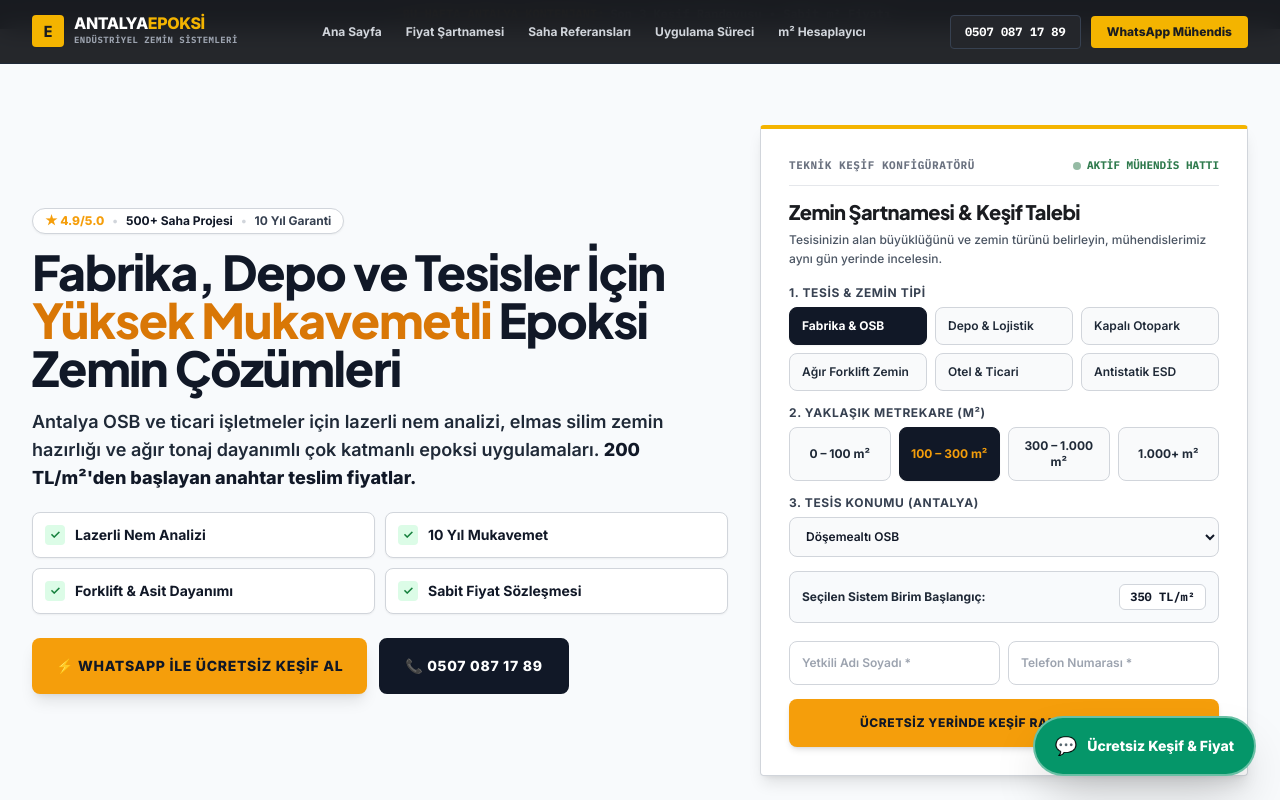
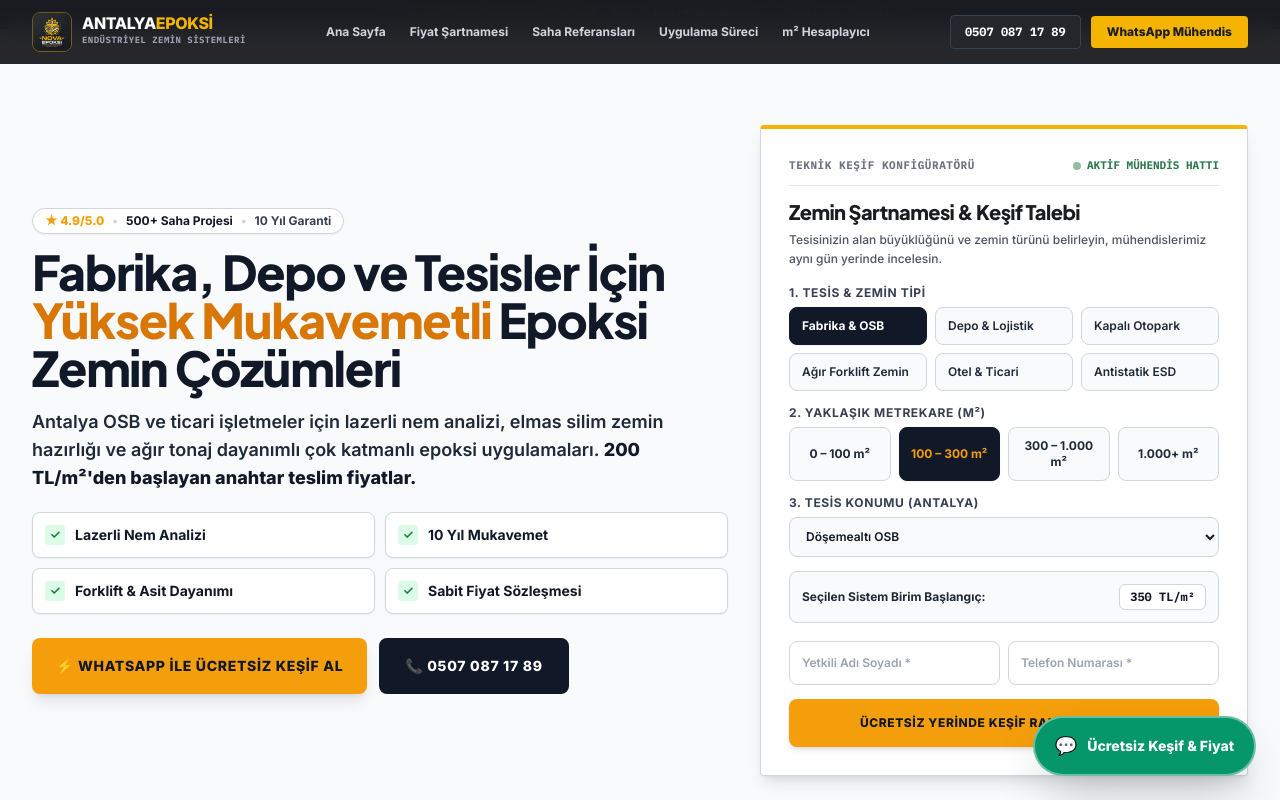
Before and after one commit to novadigital-official/nova-epoksi, a Next.js app: page / in a window 1280 px wide. Shown: the top 800 px of the page. Built offline with nearby package versions, Linux system fonts and the light colour scheme.

Commit message:
feat(branding): add official custom logo and navbar branding

```diff
--- a/components/Navbar.tsx
+++ b/components/Navbar.tsx
@@ -14,9 +14,11 @@
       <div className="max-w-7xl mx-auto px-4 sm:px-6 lg:px-8 w-full h-full flex items-center justify-between">
         {/* LOGO */}
         <a href="/" className="flex items-center gap-2.5 group">
-          <div className="w-8 h-8 bg-[#F4B400] text-[#1A1C20] font-black rounded flex items-center justify-center text-base shadow-sm font-mono">
-            E
-          </div>
+          <img
+            src="/images/logo.jpg"
+            alt="Nova Epoksi Logo"
+            className="w-10 h-10 rounded-lg object-cover border border-[#F4B400]/40 shadow-sm"
+          />
           <div>
             <span className="font-extrabold text-base text-white block leading-none tracking-tight">
               ANTALYA<span className="text-[#F4B400]">EPOKSİ</span>
```
Also changed, not shown: public/images/logo.jpg (added).
